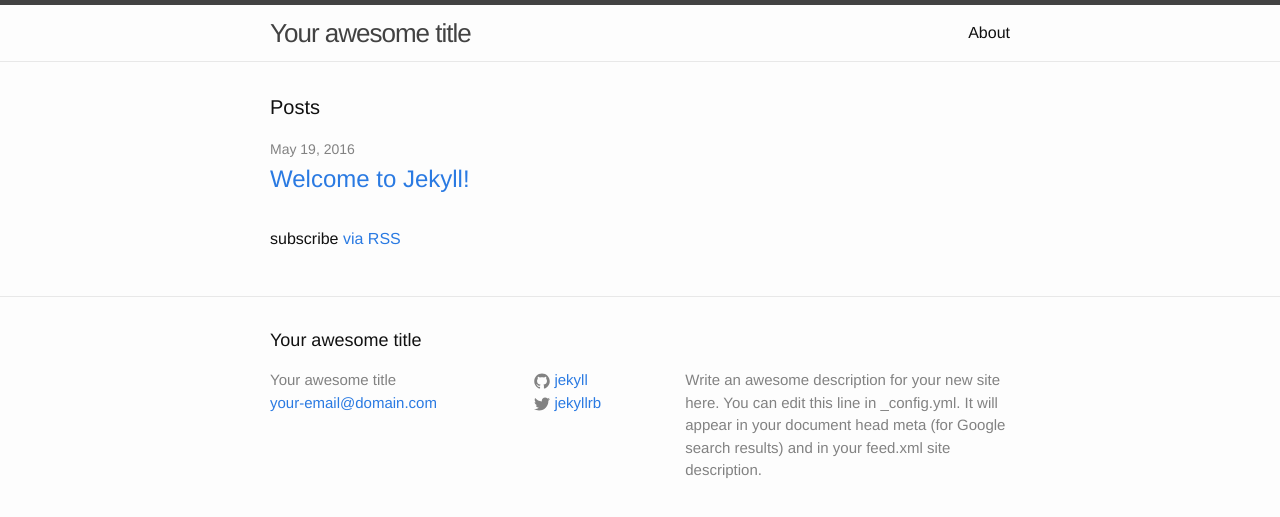
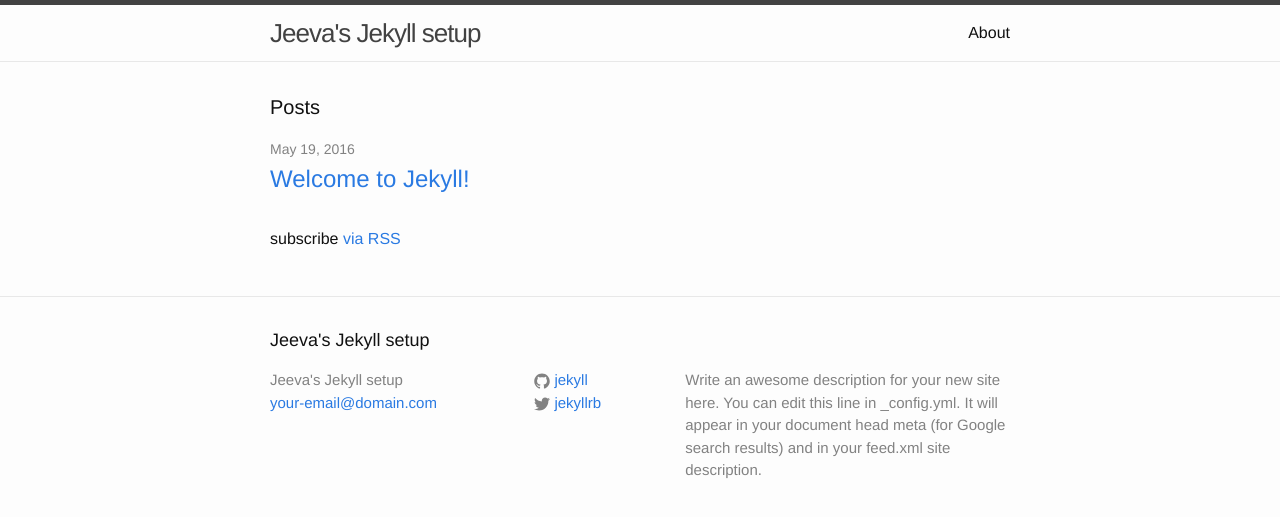
Before and after one commit to sjeeva/sjeeva.github.io, a Jekyll site: the page built from index.html, in a window 1280 px wide. Shown: the top 517 px of the page. Built offline with Jekyll 4.4.1, drawn with Linux system fonts in a browser that asks for light colours.

Commit message:
Update _config.yml

```diff
--- a/_config.yml
+++ b/_config.yml
@@ -6,14 +6,14 @@
 # 'jekyll serve'. If you change this file, please restart the server process.
 
 # Site settings
-title: Your awesome title
+title: Jeeva's Jekyll setup
 email: your-email@domain.com
 description: > # this means to ignore newlines until "baseurl:"
   Write an awesome description for your new site here. You can edit this
   line in _config.yml. It will appear in your document head meta (for
   Google search results) and in your feed.xml site description.
 baseurl: "" # the subpath of your site, e.g. /blog
-url: "http://yourdomain.com" # the base hostname & protocol for your site
+url: "http://sjeeva.github.io" # the base hostname & protocol for your site
 twitter_username: jekyllrb
 github_username:  jekyll
 
```
